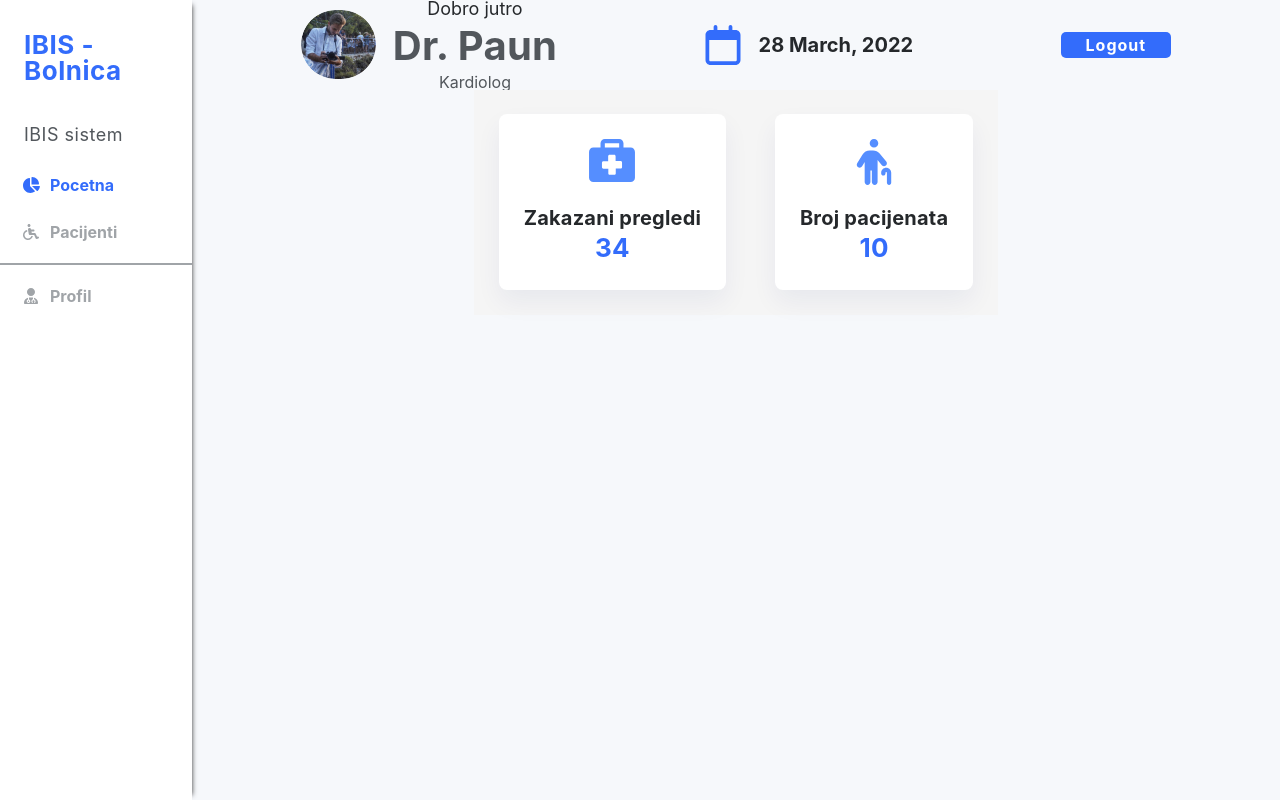
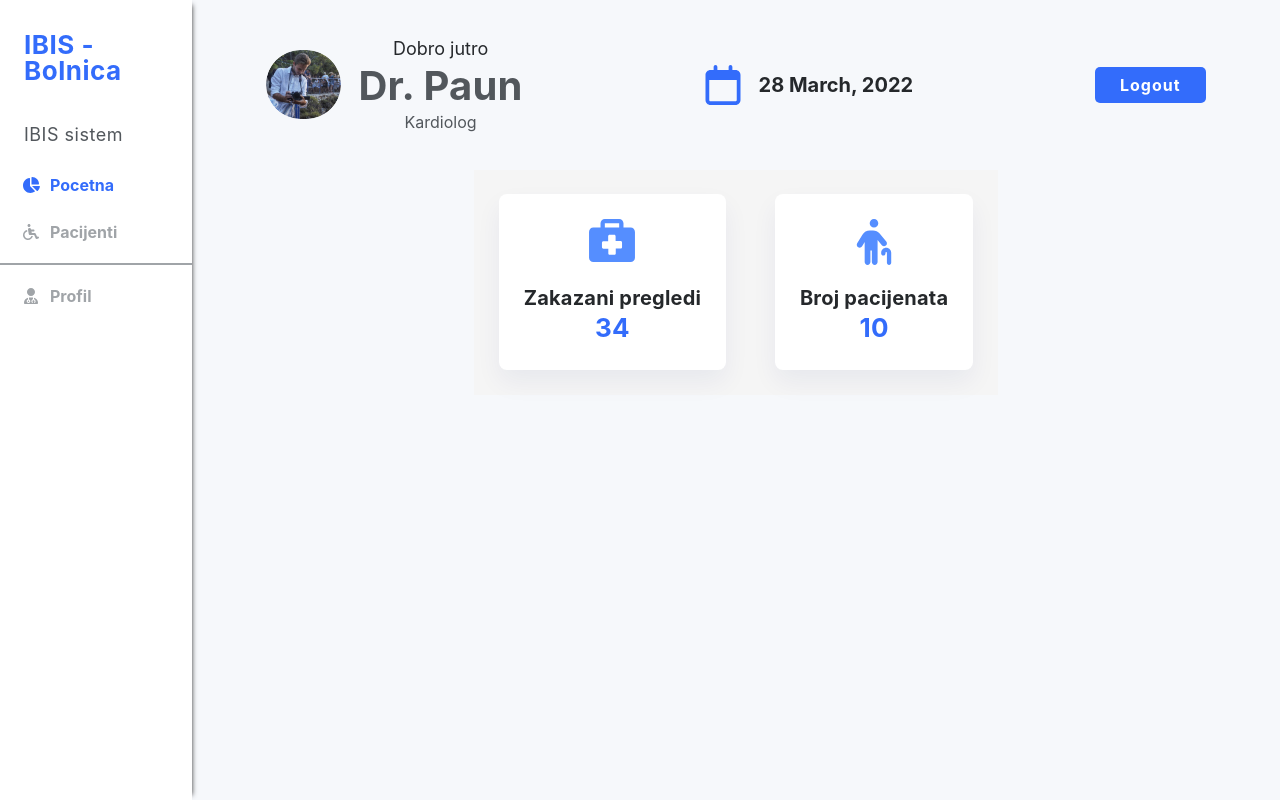
Before and after one commit to ivaguranov/Bolnica-Front, a React (Create React App) app: page / in a window 1280 px wide. Built offline with nearby package versions, Linux system fonts and the light colour scheme.

Commit message:
Margin fix

```diff
--- a/src/components/Header/styles.css
+++ b/src/components/Header/styles.css
@@ -1,6 +1,7 @@
 .containerCustom {
-	width: 80%;
+	width: 90%;
 	margin: auto;
+	padding: 40px 20px;
 	display: flex;
 	align-items: center;
 	justify-content: space-between;
@@ -65,7 +66,7 @@
 }
 
 .logout-btn {
-	padding: 5px 25px;
+	padding: 10px 25px;
 	background: #336cfb;
 	border-radius: 5px;
 	font-weight: 700;
```
